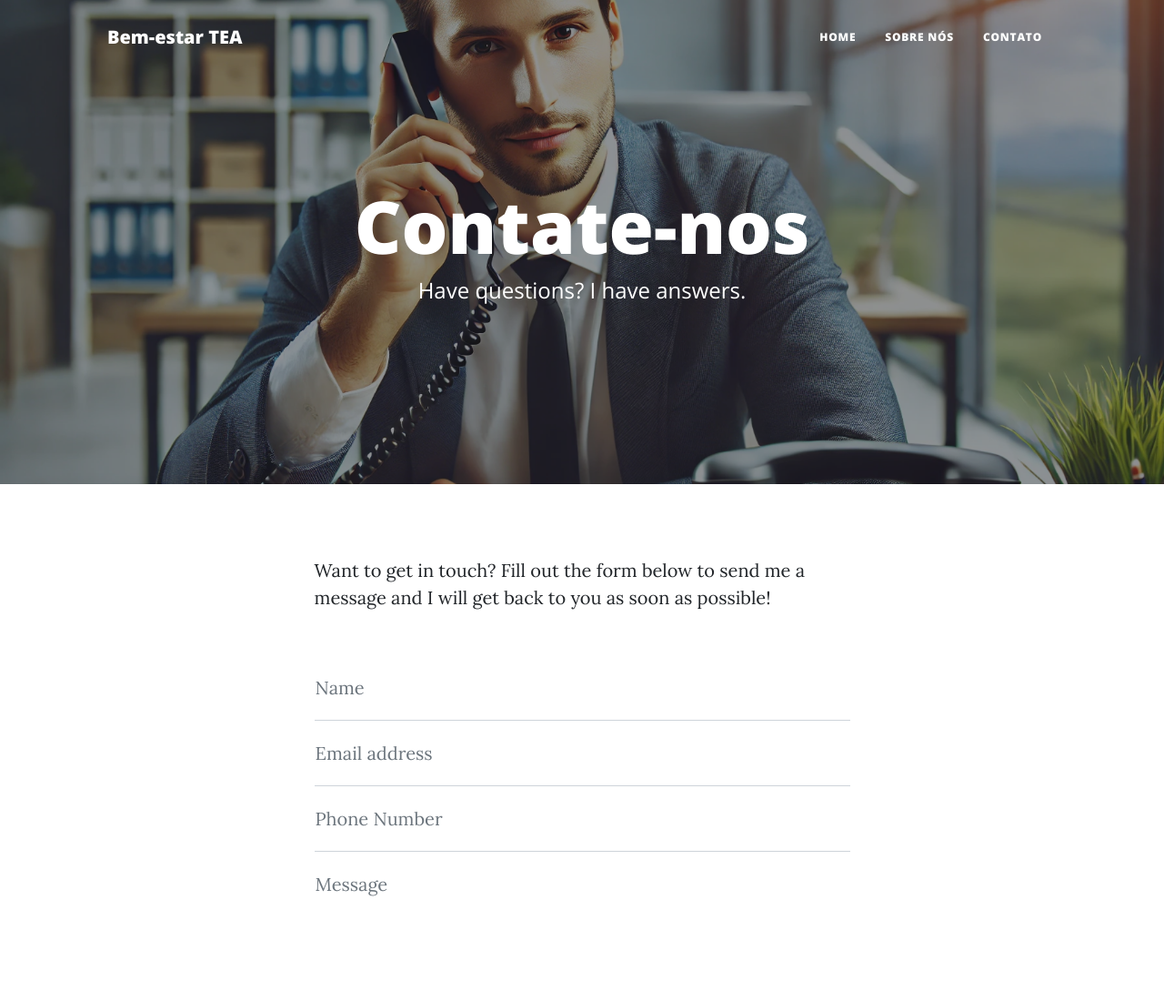
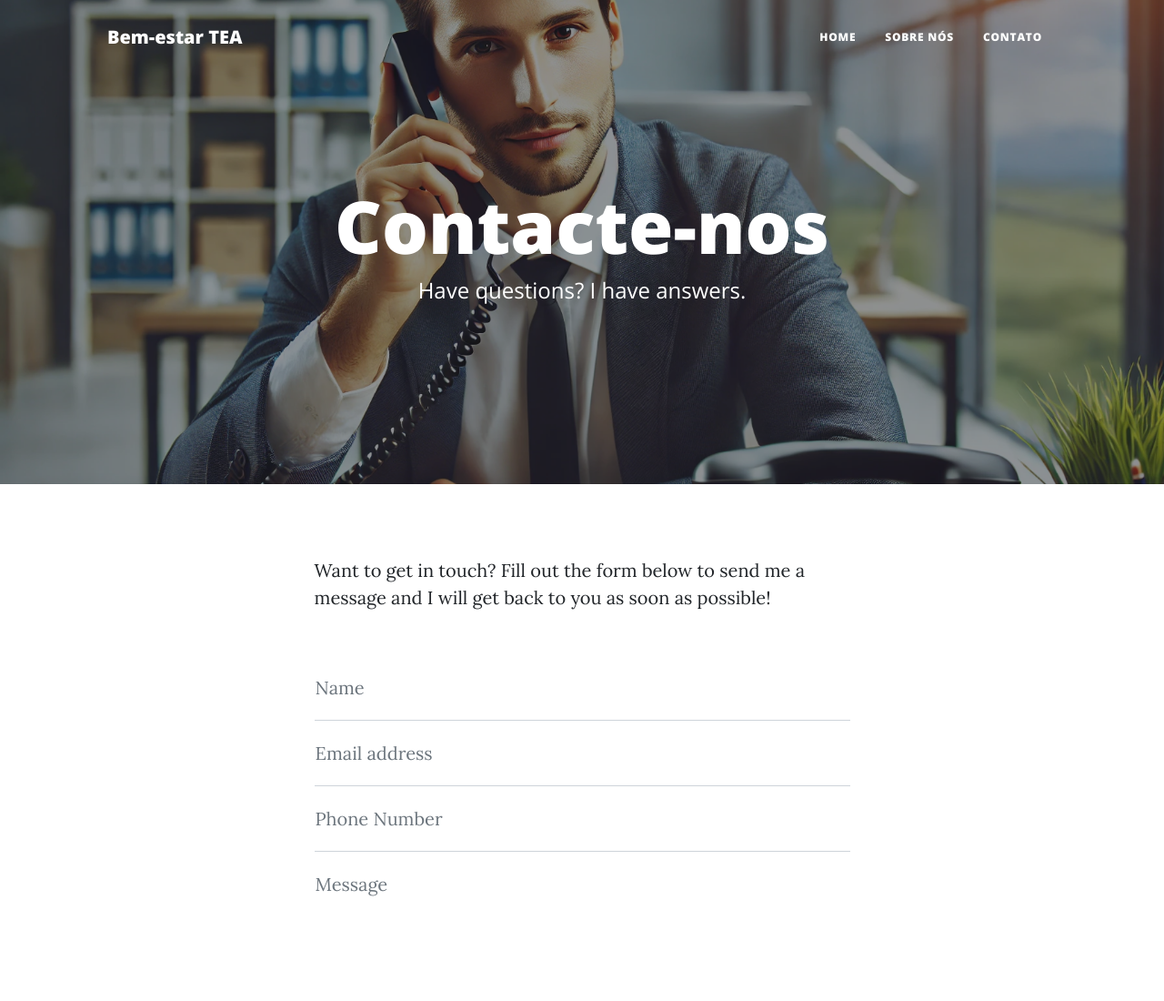
Before and after one commit to AndreasCarvalho1701/trabalho-artigo, a plain HTML site: page startbootstrap-clean-blog-gh-pages/contact.html in a window 1280 px wide. Shown: the top 1100 px of the page at 91% size. Drawn offline with nearby package versions, Linux system fonts and the light colour scheme.

Commit message:
rei dos commit

```diff
--- a/startbootstrap-clean-blog-gh-pages/contact.html
+++ b/startbootstrap-clean-blog-gh-pages/contact.html
@@ -39,7 +39,7 @@
                 <div class="row gx-4 gx-lg-5 justify-content-center">
                     <div class="col-md-10 col-lg-8 col-xl-7">
                         <div class="page-heading">
-                            <h1>Contate-nos</h1>
+                            <h1>Contacte-nos</h1>
                             <span class="subheading">Have questions? I have answers.</span>
                         </div>
                     </div>
```
